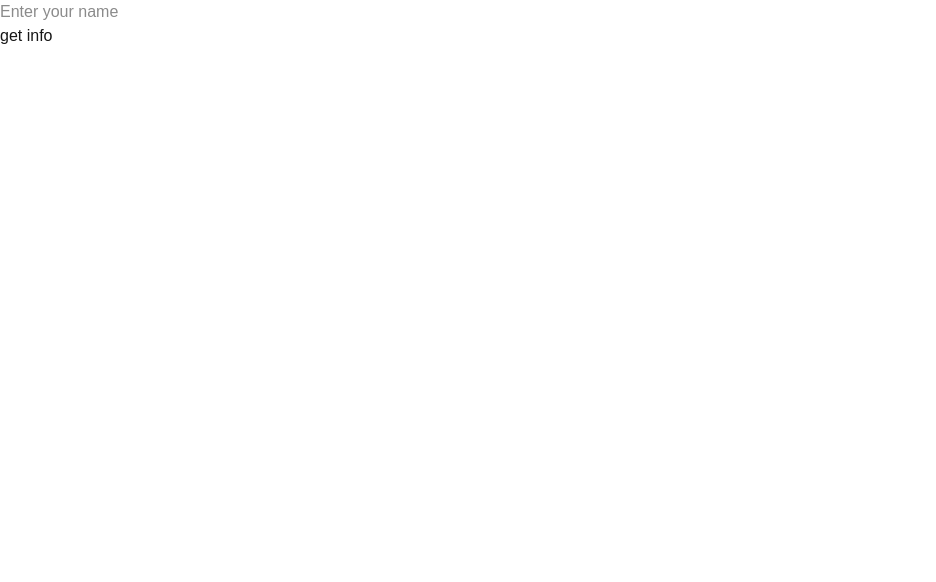
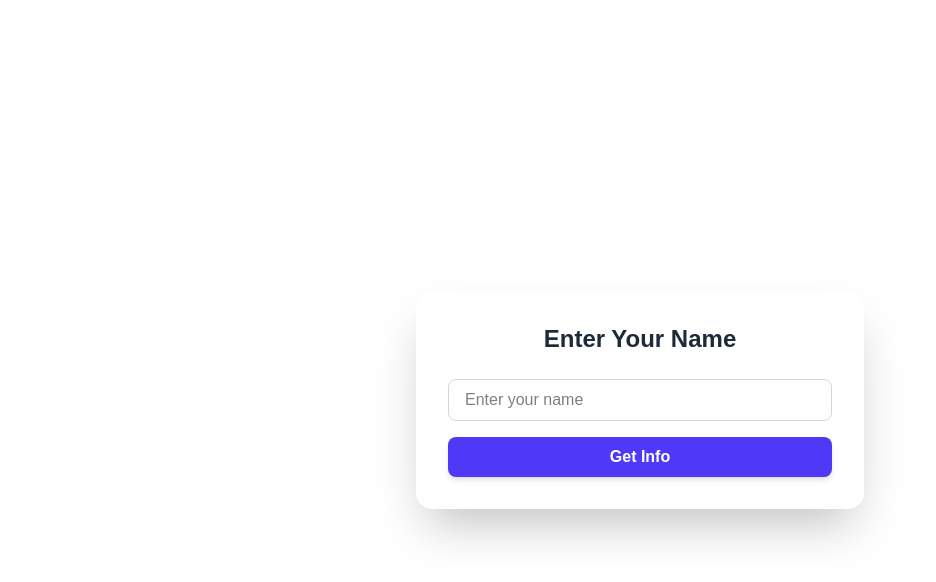
Before and after one commit to aryan21231212/mini-next-project, a Next.js app: page / in a window 1280 px wide. Shown: the top 582 px of the page, without its empty margins (0-936 px from the left). Built offline with nearby package versions, Linux system fonts and the light colour scheme.

Commit message:
home page created

```diff
--- a/app/page.tsx
+++ b/app/page.tsx
@@ -1,18 +1,45 @@
-"use client"
-import React, { useState } from 'react'
+"use client";
+import { useRouter } from "next/navigation";
+import React, { useState } from "react";
 
-const page = () => {
-  const [name, setname] = useState<string>("")
+const Page = () => {
+  const router = useRouter();
+  const [name, setName] = useState<string>("");
+
+  const formHandler = (event: React.FormEvent<HTMLFormElement>) => {
+    event.preventDefault();
+    if(!name.trim()) {
+      alert("Please enter a valid name.");
+      return;
+    }
+    router.push(`/info/${name}`);
+  };
+
   return (
-      <>
-        <form action="">
-          <input value={name} onChange={e=>setname(e.target.value)} type="text" name='name' placeholder='Enter your name' /> <br />
-          <button type='submit'>
-            get info
+    <div className="flex min-h-screen items-center justify-center">
+      <div className="bg-white shadow-2xl rounded-2xl p-8 w-full max-w-md">
+        <h1 className="text-2xl font-bold text-center text-gray-800 mb-6">
+          Enter Your Name
+        </h1>
+        <form onSubmit={formHandler} className="flex flex-col space-y-4">
+          <input
+            value={name}
+            onChange={(e) => setName(e.target.value)}
+            type="text"
+            name="name"
+            placeholder="Enter your name"
+            className="px-4 py-2 text-black rounded-lg border border-gray-300 focus:outline-none focus:ring-2 focus:ring-indigo-400"
+          />
+          <button
+            type="submit"
+            className="bg-indigo-600 hover:bg-indigo-700 text-white font-semibold py-2 px-4 rounded-lg transition duration-300 ease-in-out shadow-md"
+          >
+            Get Info
           </button>
         </form>
-      </>
-  )
-}
+      </div>
+    </div>
+  );
+};
 
-export default page
+export default Page;
```
